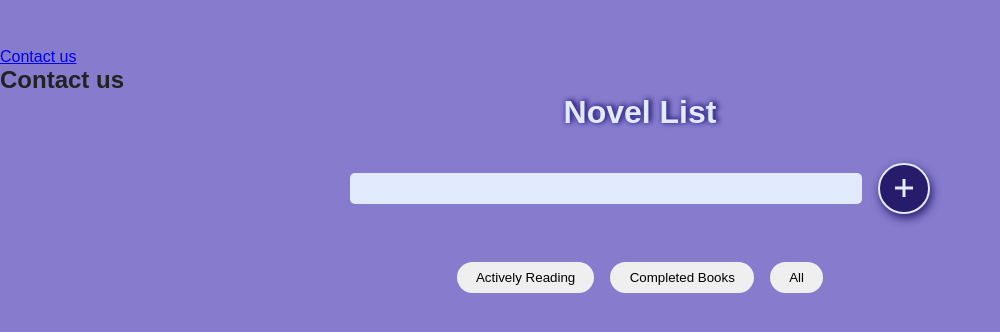
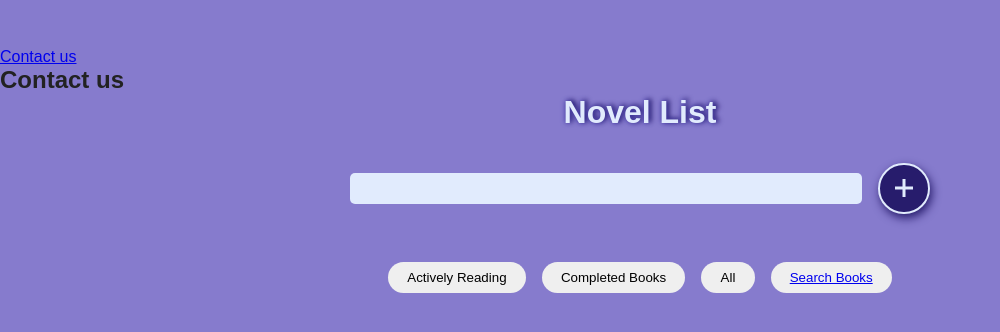
Before and after one commit to gghosts/novel-list, a React (Create React App) app: page /contact in a window 1280 px wide. Shown: the top 332 px of the page, without its empty margins (0-1000 px from the left). Built offline with nearby package versions, Linux system fonts and the light colour scheme; a web font is replaced by a local one.

Commit message:
adding contact form

```diff
--- a/src/components/Contact.js
+++ b/src/components/Contact.js
@@ -1,3 +1,6 @@
+import App from "App";
+
+<App />;
 const Contact = () => {
   return (
     <div className="contact">
--- a/src/components/DisplayBooks.js
+++ b/src/components/DisplayBooks.js
@@ -49,6 +49,13 @@ const DisplayBooks = (props) => {
           onClick={() => setSort("all")}
         >
           All
+        </motion.button>
+        <motion.button
+          whileHover={{ scale: 1.1 }}
+          whileTap={{ scale: 0.9 }}
+          onClick={() => setSort("all")}
+        >
+          <a href="https:gghosts.github.io">Search Books</a>
         </motion.button>
       </div>
       <ul>
```
